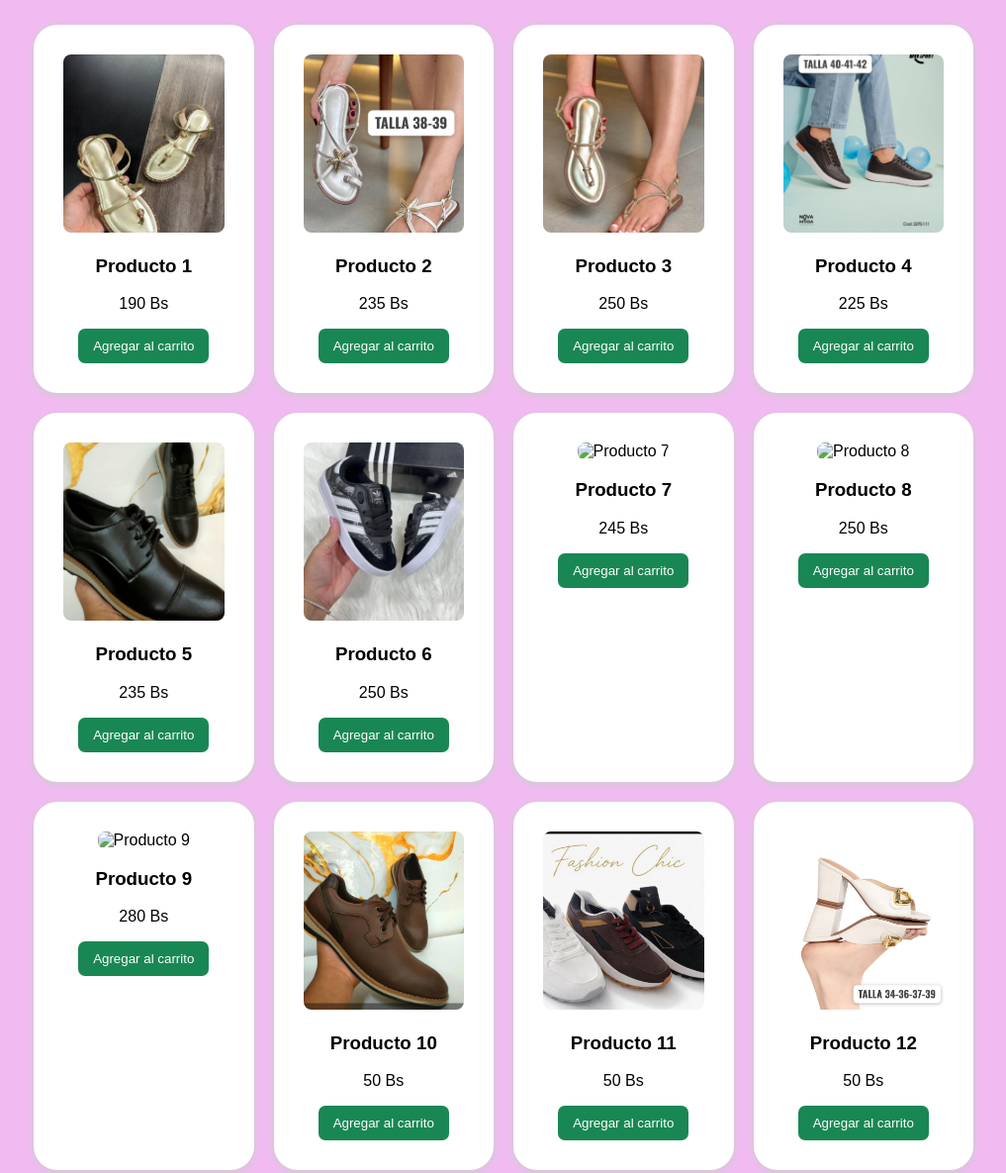
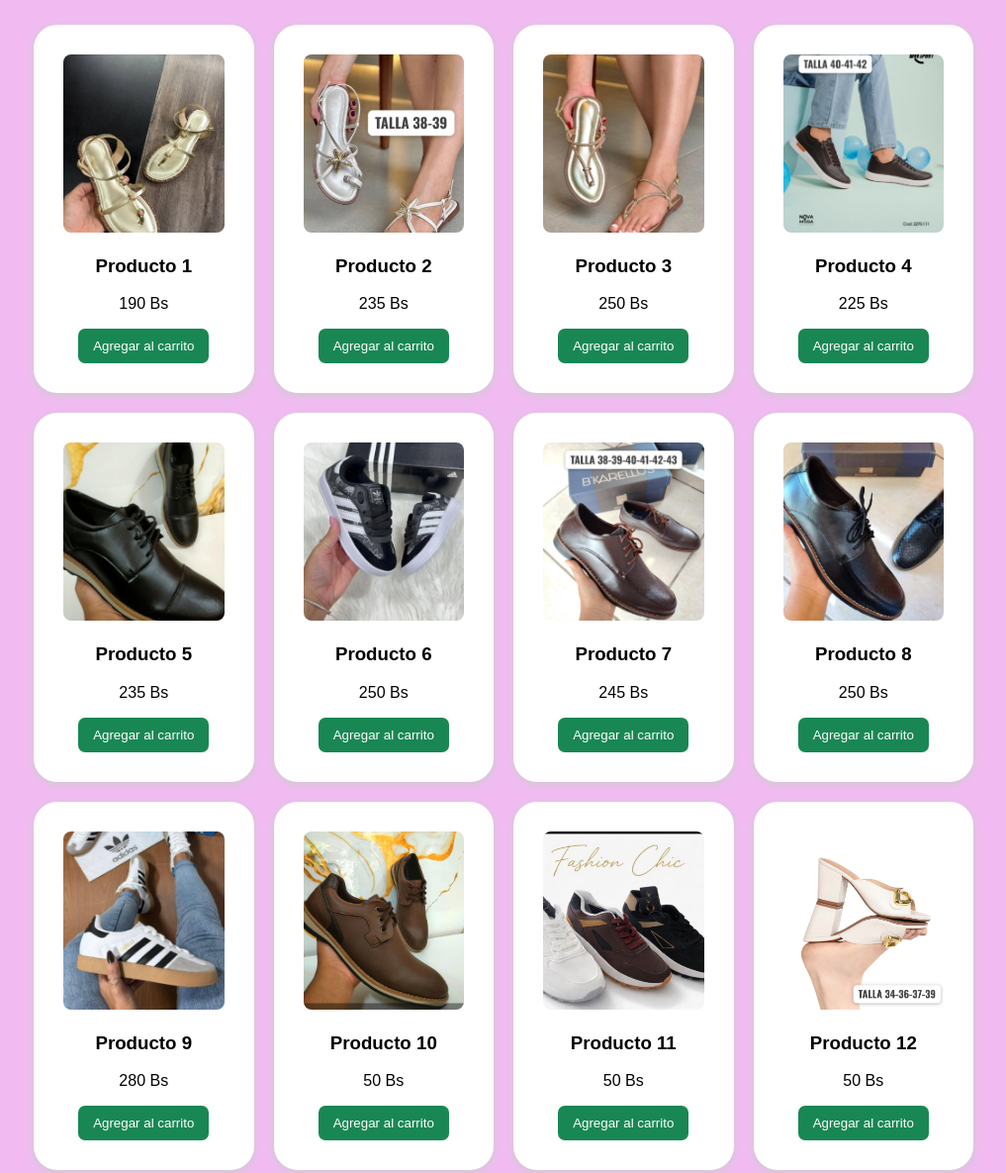
Before and after one commit to marketingfashionchic-rgb/zapatosfashion, a plain HTML site: page index.html in a window 1280 px wide. Shown: the top 1185 px of the page at 99% size, without its empty margins (131-1148 px from the left). Drawn offline with Linux system fonts and the light colour scheme.

Commit message:
Fix HTML encoding issues in index.html

```diff
--- a/index.html
+++ b/index.html
@@ -158,7 +158,7 @@
     </div>
 
  <div class="producto">
-        <img src="producto7.jpg" alt="Producto 7">
+        <img src="producto7.jpeg" alt="Producto 7">
         <h3>Producto 7</h3>
         <p>245 Bs</p>
         <button onclick="agregar('Producto 7',245)">
@@ -167,7 +167,7 @@
     </div>
 
  <div class="producto">
-        <img src="producto8.jpg" alt="Producto 8">
+        <img src="producto8.jpeg" alt="Producto 8">
         <h3>Producto 8</h3>
         <p>250 Bs</p>
         <button onclick="agregar('Producto 8',250)">
@@ -175,7 +175,7 @@
         </button>
     </div>
  <div class="producto">
-        <img src="producto9.jpg" alt="Producto 9">
+        <img src="producto9.jpeg" alt="Producto 9">
         <h3>Producto 9</h3>
         <p>280 Bs</p>
         <button onclick="agregar('Producto 9',280)">
```
